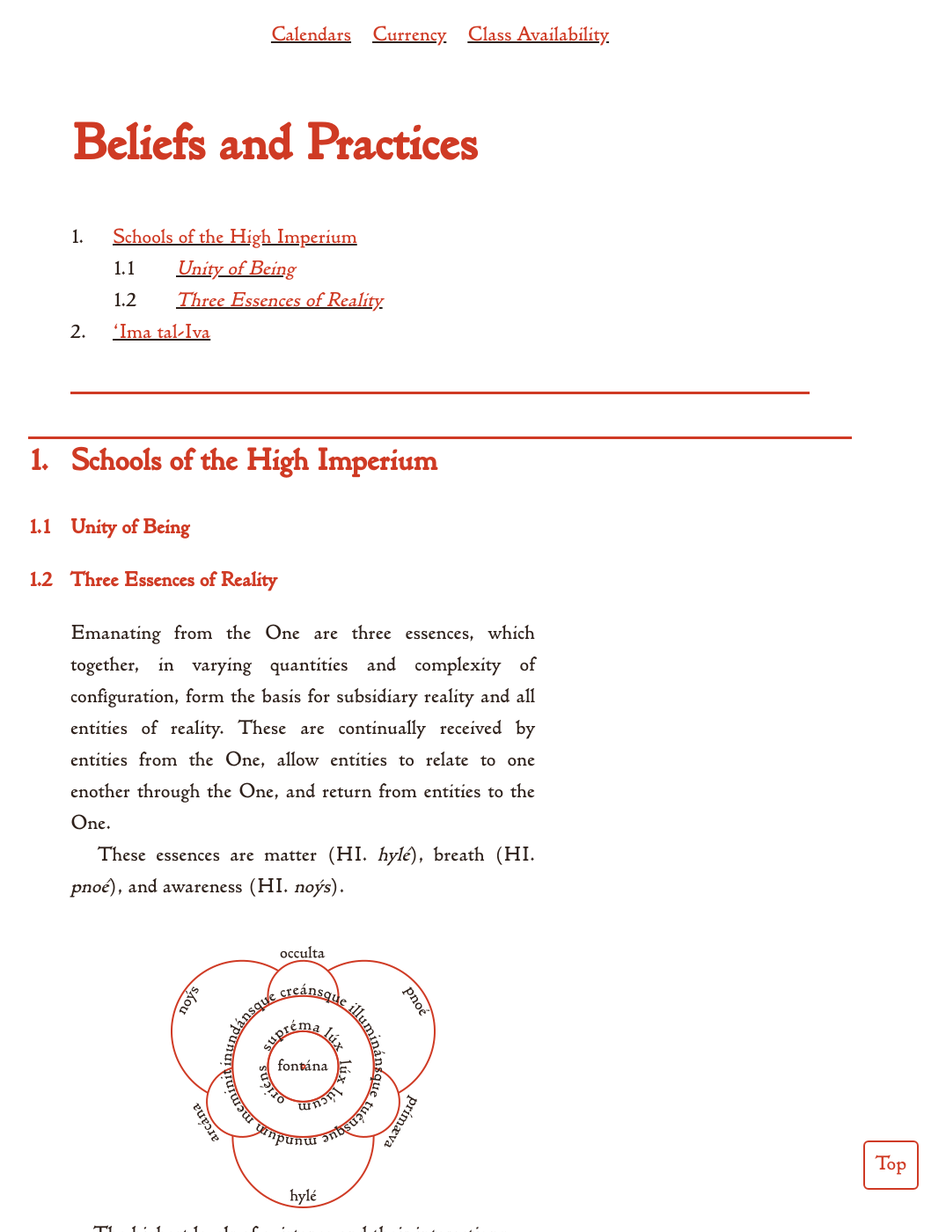
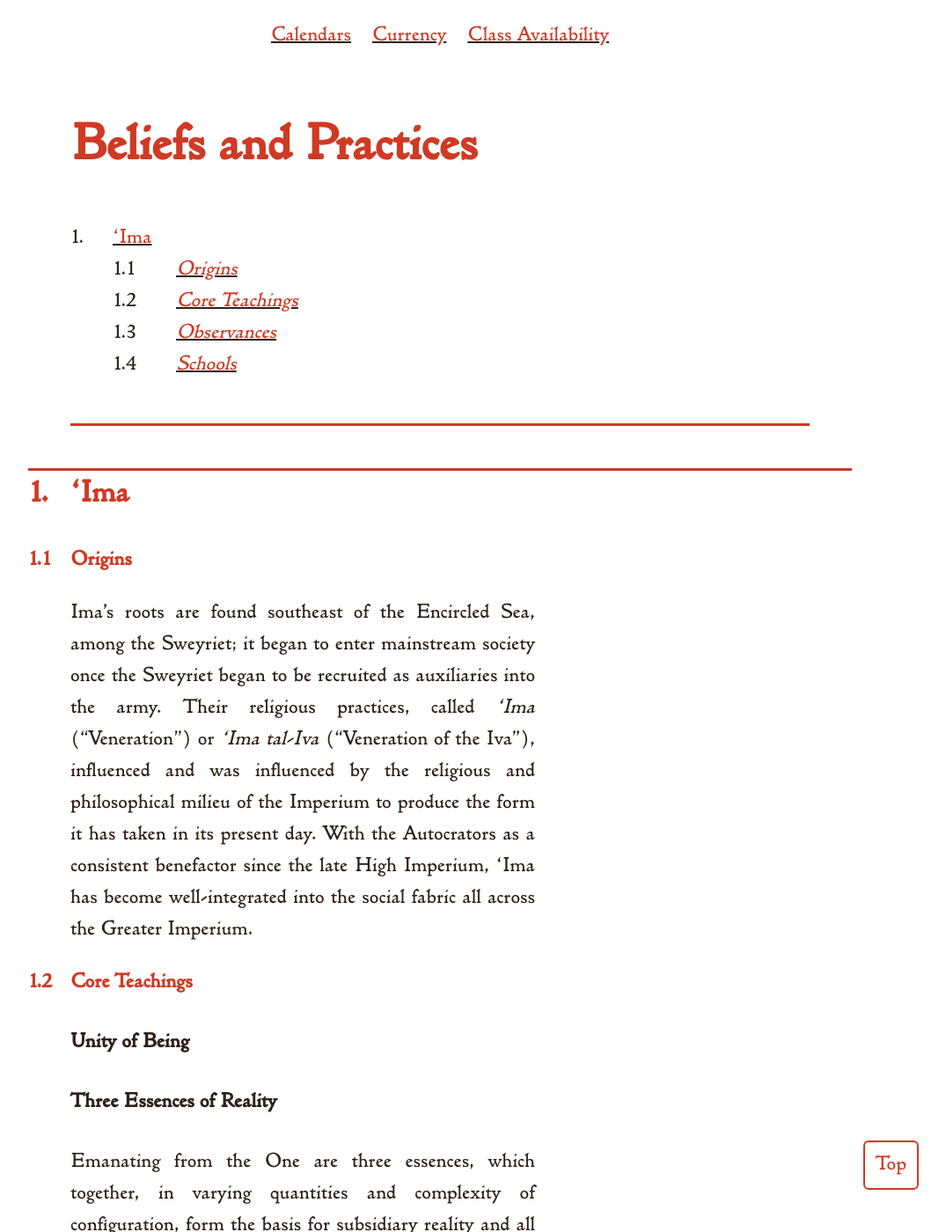
Before and after one commit to kmules1/kmules1.github.io, a Jekyll site: the page built from ecumene/beliefs.md, in a window 1280 px wide and 1400 px high, scrolled down 635 px. Shown: the whole window at 88% size, without its empty margins (140-1215 px from the left). Built offline with Jekyll 4.4.1, drawn with Linux system fonts in a browser that asks for light colours; some of the changed text lies outside the part shown.

Commit message:
restructuring

```diff
--- a/ecumene/beliefs.md
+++ b/ecumene/beliefs.md
@@ -4,11 +4,19 @@ title: Beliefs and Practices
 permalink: /ecumene/beliefs/
 ---
 
-## Schools of the High Imperium
+## 'Ima
 
-### Unity of Being
 
-### Three Essences of Reality
+
+### Origins
+
+Ima's roots are found southeast of the Encircled Sea, among the Sweyriet; it began to enter mainstream society once the Sweyriet began to be recruited as auxiliaries into the army. Their religious practices, called *'Ima* ("Veneration") or *'Ima tal-Iva* ("Veneration of the Iva"), influenced and was influenced by the religious and philosophical milieu of the Imperium to produce the form it has taken in its present day. With the Autocrators as a consistent benefactor since the late High Imperium, 'Ima has become well-integrated into the social fabric all across the Greater Imperium.
+
+### Core Teachings
+
+#### Unity of Being
+
+#### Three Essences of Reality
 
 Emanating from the One are three essences, which together, in varying quantities and complexity of configuration, form the basis for subsidiary reality and all entities of reality. These are continually received by entities from the One, allow entities to relate to one enother through the One, and return from entities to the One.
 
@@ -26,4 +34,6 @@ The categorization of these manipulations:
 - matter and awareness: *arcane magic*
 - awareness and breath: *occult magic*
 
-## 'Ima tal-Iva
+### Observances
+
+### Schools
```
Also changed, not shown: ecumene/greater-imperium.md (+1 -5 lines).
